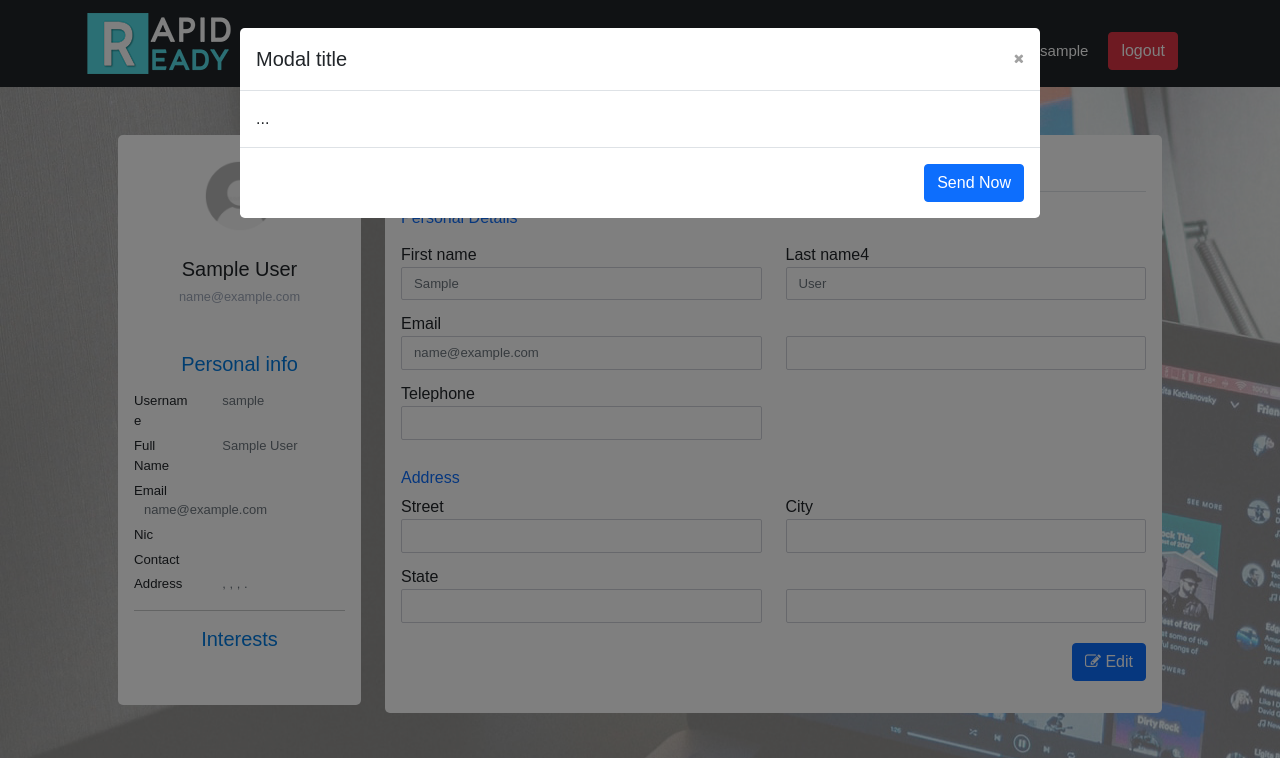
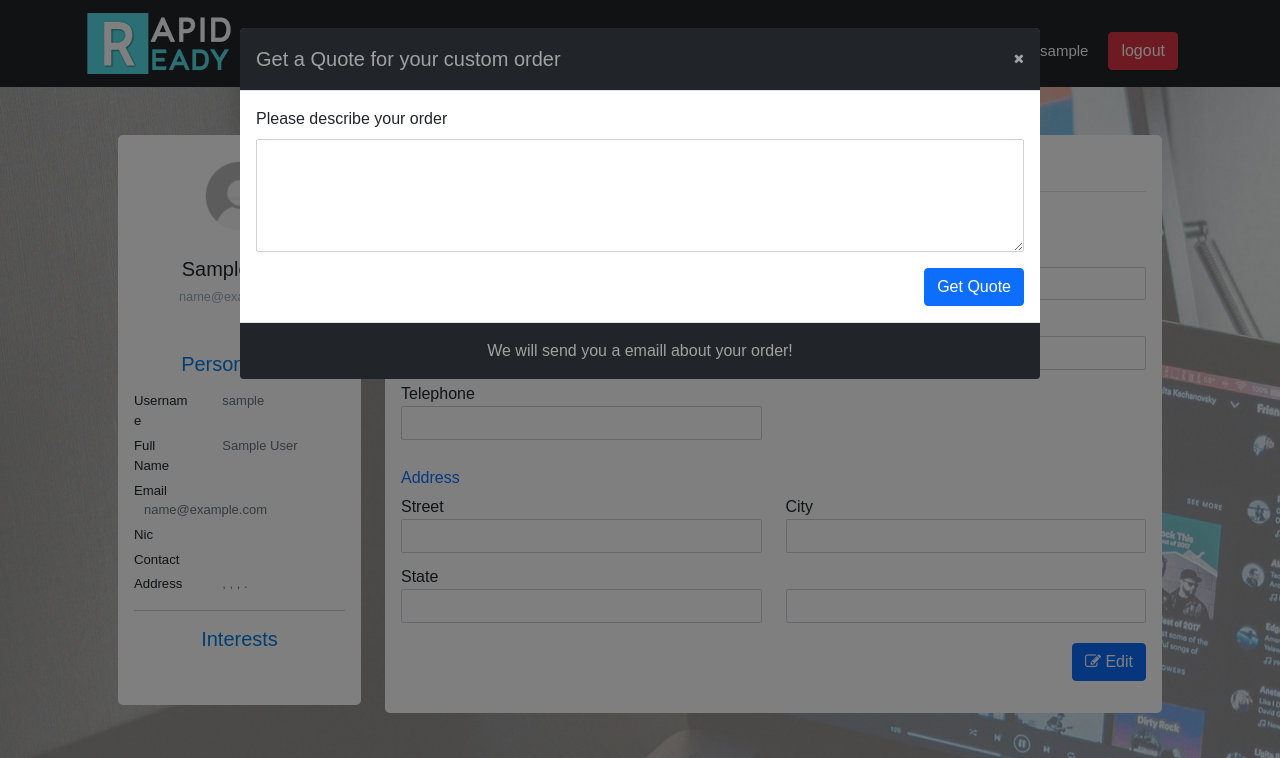
Before and after one commit to avishkakavindu/rapidready-django, a Django app: page /profile/ in a window 1280 px wide, after a click on "Get Quote". Shown: the top 758 px of the page. Run offline with Django 3.2, Linux system fonts and the light colour scheme; the visitor is signed in with stand-in values (Sample User, id 1); data that the repository does not hold is empty; some libraries are stand-ins or nearby versions.

Commit message:
Quote complete

```diff
--- a/static/css/styles.css
+++ b/static/css/styles.css
@@ -8,6 +8,17 @@ html, body {
 
 body {
     overflow-x: hidden;
+}
+
+/*--- modals ---*/
+.modal-header, .modal-footer {
+    background-color: #212529;
+    color: #a1a1a1;
+}
+
+/* quote modal */
+#getQuote .modal-dialog {
+    border-color: #fff;
 }
 
 /*--- alerts - messages --- */
--- a/static/js/profile.js
+++ b/static/js/profile.js
@@ -1,9 +1,10 @@
+const $orderModal = $('#orderModal');   // order detail model in profile page
+
 // profile pic upload btn
 $(".profile-pic-edit").click(function () {
     $("input[type='file']").trigger('click');
+});
 
-
-});
 // preview
 id_profile_pic.onchange = function (event) {
     frame.src = URL.createObjectURL(event.target.files[0]);
@@ -17,13 +18,13 @@ $(".editProfile").click(function () {
 });
 
 // Retrieve individual order details # Click event handling
-var order_links = $('#orders-list').find('.order-link');
+const order_links = $('#orders-list').find('.order-link');
 
 for (let i = 0; i < order_links.length; i++) {
     order_links[i].addEventListener('click', function (event) {
         event.preventDefault();
         let order_id = $(this).data('service');
-        console.log('calling getOrderDetails');
+        // console.log('calling getOrderDetails');
         getOrderDetails(order_id);
     });
 }
@@ -31,29 +32,29 @@ for (let i = 0; i < order_links.length; i++) {
 // Handles AJAX request to order retrieving endpoint
 function getOrderDetails(order_id) {
     let payload = {
-        "url": `http://127.0.0.1:8000/order/${order_id}/`,
+        "url": `${$(location).attr('protocol')}//127.0.0.1:8000/order/${order_id}/`,
         "method": "GET",
         "timeout": 0,
         "dataType": "json",
     };
 
     $.ajax(payload).done(function (response) {
-        console.log(response);
+        // console.log(response);
         renderToModal(response);
     });
 }
 
 // Handles rendering the AJAX response to the modal
 function renderToModal(payload) {
-    $('#orderModal').find('.order_id').empty().text(` #${payload.id}`);
-    $('#orderModal').find('#created_on').empty().text(`${payload.created_on}`);
-    $('#orderModal').find('#summary_total').empty().text(`${payload.get_total}`);
-    $('#orderModal').find('#payment_method').empty().text(`${payload.payment_method}`);
-    $('#orderModal').find('#delivery_address').empty().text(`${payload.street}, ${payload.city}, ${payload.state}, ${payload.zipcode}`);
-    $('#orderModal').find('#contact_no').empty().text(`${payload.telephone}`);
-    $('#orderModal').find('#order_summary tbody').empty();
+    $orderModal.find('.order_id').empty().text(` #${payload.id}`);
+    $orderModal.find('#created_on').empty().text(`${payload.created_on}`);
+    $orderModal.find('#summary_total').empty().text(`${payload.get_total}`);
+    $orderModal.find('#payment_method').empty().text(`${payload.payment_method}`);
+    $orderModal.find('#delivery_address').empty().text(`${payload.street}, ${payload.city}, ${payload.state}, ${payload.zipcode}`);
+    $orderModal.find('#contact_no').empty().text(`${payload.telephone}`);
+    $orderModal.find('#order_summary tbody').empty();
     payload.orderedservice_set.forEach(renderItems);
-    $('#orderModal').find('#order_summary tbody').append(`
+    $orderModal.find('#order_summary tbody').append(`
                                                         <tr>
                                                             <td colspan="4" style="font-size: 15px"><strong>Total</strong>
                                                             </td>
@@ -65,8 +66,8 @@ function renderToModal(payload) {
 
 // Renders ordered items
 // * remove 8000 on deploy
-function renderItems(item, index) {
-    $('#orderModal').find('#order_summary tbody').append(`<tr>
+function renderItems(item) {
+    $orderModal.find('#order_summary tbody').append(`<tr>
                                                             <td scope="col" id="p_name">
                                                                 <a href=${window.location.protocol + '//' + window.location.hostname}:8000/service/${item.id}/>
                                                                     ${item.service}
--- a/static/js/scripts.js
+++ b/static/js/scripts.js
@@ -1,19 +1,17 @@
 // service rating light up
-$('.star-rating').each(function(){
+$('.star-rating').each(function () {
     var rating = $(this).data('rating');
 
-    for(let i=1 ; i<=5; i++){
-        if(i<=rating){
+    for (let i = 1; i <= 5; i++) {
+        if (i <= rating) {
             $(this).append(
                 '<i class="fa fa-star" aria-hidden="true"></i>'
             );
-        }
-        else if(Math.floor(rating) === (i-1) && Math.floor(rating) < rating){
+        } else if (Math.floor(rating) === (i - 1) && Math.floor(rating) < rating) {
             $(this).append(
                 '<i class="fa fa-star-half-o" aria-hidden="true"></i>'
             );
-        }
-        else{
+        } else {
             $(this).append(
                 '<i class="fa fa-star-o" aria-hidden="true"></i>'
             );
@@ -22,18 +20,47 @@ $('.star-rating').each(function(){
 });
 
 // star rating system
-$('.rate-me').mouseover(function(){
+$('.rate-me').mouseover(function () {
 
-    $(this).prevAll().addBack().each(function(){
+    $(this).prevAll().addBack().each(function () {
         $(this).removeClass('fa-star-o')
         $(this).addClass('fa-star')
         rating++
 
     })
-    $(this).nextAll().each(function(){
+    $(this).nextAll().each(function () {
         $(this).removeClass('fa-star')
         $(this).addClass('fa-star-o')
     })
     var rating = $('.rate-me.fa-star').length
     $('#id_rating').val(rating)
 })
+
+// Add quote
+$('#getQuote button').click(function () {
+        let desc = $('#quote_desc').val();
+        let csrf_token = $('input[name="csrfmiddlewaretoken"]').val();
+        let payload = {
+            "url": `${$(location).attr('protocol')}//127.0.0.1:8000/quote/create/`,
+            "method": "POST",
+            "data": {
+                "csrfmiddlewaretoken": csrf_token,
+                "desc": desc
+            },
+            "timeout": 0,
+            "dataType": "json",
+        };
+
+        let alert = $('#quote_alert');
+
+        $.ajax(payload).done(function (response) {
+            alert.addClass('alert-success show');
+            $('#getQuote form').trigger("reset");
+            $('#getQuote').modal('toggle');
+            alert.prepend('Quote recieved! Please be patient and wait for a email');
+        }).fail(function (response){
+            alert.addClass('alert-danger show');
+            alert.prepend('<b>Error!</b> Invalid input');
+        });
+        clearconsole();
+});
--- a/store/admin.py
+++ b/store/admin.py
@@ -252,3 +252,9 @@ class CartItemAdmin(admin.ModelAdmin):
     list_display = ['id', 'cart', 'service', 'quantity', 'discount', 'added_on']
     search_field = ['id', 'cart', 'service']
     list_filter = ['service']
+
+
+@admin.register(Quote)
+class Quotes(admin.ModelAdmin):
+    list_display = ['id', 'customer', 'order', 'total']
+    search_fields = ['id', 'customer', 'order']
--- a/store/context_preprocessor.py
+++ b/store/context_preprocessor.py
@@ -1,5 +1,4 @@
 from django.db.models import Prefetch
-
 from store.models import Category, Service
 
 
--- a/store/models.py
+++ b/store/models.py
@@ -326,7 +326,8 @@ class Quote(models.Model):
     customer = models.ForeignKey(User, null=False, on_delete=models.CASCADE)
     order = models.OneToOneField(Order, null=True, blank=True, on_delete=models.CASCADE)
     desc = models.TextField(null=False)
-    total = models.DecimalField(max_digits=10, decimal_places=2, validators=[MinValueValidator(0)])
+    is_possible = models.BooleanField(default=False)
+    total = models.DecimalField(max_digits=10, decimal_places=2, validators=[MinValueValidator(0)], null=True, blank=True)
 
     def __str__(self):
         return '{} - {}'.format(self.id, self.customer)
--- a/store/templates/base.html
+++ b/store/templates/base.html
@@ -40,7 +40,7 @@
     <div class="container">
         <div class="navbar-brand">
             <a href="#">
-                <img src="{% static 'images/logo.png' %}">
+                <img alt="RapidReady Logo" src="{% static 'images/logo.png' %}">
             </a>
         </div>
 
@@ -140,7 +140,6 @@
         {% endif %}
         {% if message.level == DEFAULT_MESSAGE_LEVELS.INFO %}
             <div class="alert alert-info alert-dismissible fade show msg" role="alert">
-                <strong><i class="fa fa-gift mr-2" aria-hidden="true"></i>Congratulations! </strong>
                 {{ message }}
                 <button type="button" class="close" data-dismiss="alert" aria-label="Close">
                     <span aria-hidden="true">&times;</span>
@@ -150,24 +149,45 @@
     {% endfor %}
 {% endif %}
 
+<div class="alert alert-dismissible fade msg" id="quote_alert" role="alert">
+    <!-- alert msg -->
+    <a class="close" data-dismiss="alert" aria-label="Close">
+        <i class="fa fa-times" aria-hidden="true"></i>
+    </a>
+</div>
+
 <!-- get quote modal -->
-<!-- Button trigger modal -->
-<!-- Modal -->
+
+<!-- Place Quote Modal -->
 <div class="modal fade" id="getQuote" data-bs-backdrop="static" data-bs-keyboard="false" tabindex="-1"
      aria-labelledby="staticBackdropLabel" aria-hidden="true">
     <div class="modal-dialog modal-lg">
         <div class="modal-content">
             <div class="modal-header">
-                <h5 class="modal-title" id="getQuote-title">Modal title</h5>
+                <h5 class="modal-title" id="getQuote-title">Get a Quote for your custom order</h5>
                 <a class="close" data-bs-dismiss="modal" aria-label="Close">
                     <i class="fa fa-times" aria-hidden="true"></i>
                 </a>
             </div>
             <div class="modal-body">
-                ...
+                <form method="post">
+                    {% csrf_token %}
+                    <div class="mb-3">
+                        <label for="quote_desc" class="form-label">Please describe your order</label>
+                        <textarea class="form-control" id="quote_desc" name="desc" rows="5"></textarea>
+                    </div>
+                    <div class="invalid-feedback" id="quote_feedback">
+                        <!-- Invalid feedback -->
+                    </div>
+                </form>
+                <div class="text-end">
+                    <button type="button" class="btn btn-primary text-end">Get Quote</button>
+                </div>
             </div>
             <div class="modal-footer">
-                <button type="button" class="btn btn-primary">Send Now</button>
+                <div class="col text-center">
+                    We will send you a emaill about your order!
+                </div>
             </div>
         </div>
     </div>
--- a/store/templates/registration/profile.html
+++ b/store/templates/registration/profile.html
@@ -86,10 +86,9 @@
                                         <div class="row">
                                             <div class="col-sm">
                                                 <p class="mb-0">
-                                                    {{ categories.0.0 }}
                                                     {% for order in orders %}
-                                                        {% for service in order.services %}
-                                                            <span class="badge bg-primary">#{{ service.service.category }}</span>
+                                                        {% for service in category_tags %}
+                                                            <span class="badge bg-primary">#{{ service }}</span>
                                                         {% endfor %}
                                                     {% endfor %}
                                                 </p>
--- a/store/urls.py
+++ b/store/urls.py
@@ -43,6 +43,7 @@ urlpatterns = [
     # ---------------------
     # orders
     path('order/<int:pk>/', OrderRetriewAPIView.as_view(), name='retrieve-order'),
+    path('quote/create/', QuoteCreateAPIView.as_view(), name='create-quote'),
     # ---------------------
 
 ]
--- a/store/views.py
+++ b/store/views.py
@@ -14,16 +14,16 @@
 from django.http import HttpResponseForbidden, HttpResponseRedirect, JsonResponse, HttpResponse
 from rest_framework import permissions
 from store.permissions import IsOwner
-from store.serializers import OrderSerializer
+from store.serializers import OrderSerializer, QuoteSerializer
 from store.util import Util, token_generator
 from django.contrib.auth.models import User
 from django.contrib import messages
-from store.models import Service, Category, Review, Order, OrderedService
+from store.models import Service, Category, Review, Order, OrderedService, Quote
 from store.forms import SignUpForm, AddToCartForm, ServiceReviewForm
 from django.contrib import messages
 from django.contrib.auth import get_user_model
 from django.core import serializers
-from rest_framework.generics import RetrieveAPIView
+from rest_framework.generics import RetrieveAPIView, CreateAPIView
 
 
 User = get_user_model()
@@ -156,7 +156,7 @@
                 to_attr='services'
             ),
         )
-        context['categories'] = OrderedService.objects.values_list('service__category').distinct();
+        context['category_tags'] = OrderedService.objects.only('service__category').distinct();
         return context
 
 
@@ -208,6 +208,19 @@
 
 
 class OrderRetriewAPIView(RetrieveAPIView):
+    """ Retrieves Order details API view """
+
     queryset = Order.objects.all()
     serializer_class = OrderSerializer
     permission_classes = [permissions.IsAuthenticated, IsOwner]
+
+
+class QuoteCreateAPIView(CreateAPIView):
+    """ Create Quote API view """
+
+    queryset = Quote.objects.all()
+    serializer_class = QuoteSerializer
+    permission_classes = [permissions.IsAuthenticated]
+
+    def perform_create(self, serializer):
+        serializer.save(customer=self.request.user)
```
Also changed, not shown: store/serializers.py (+11 -1 lines), store/forms.py (line endings or trailing spaces).
